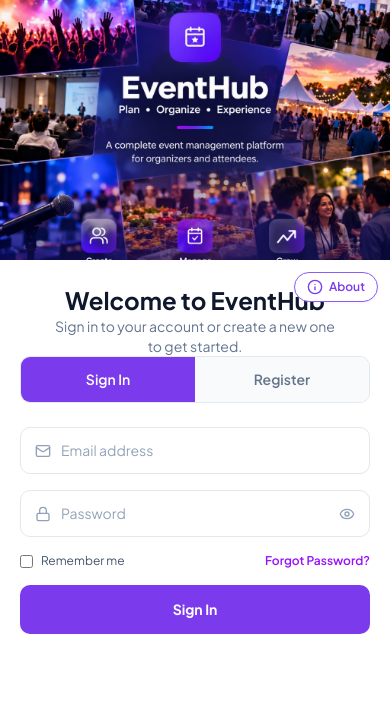
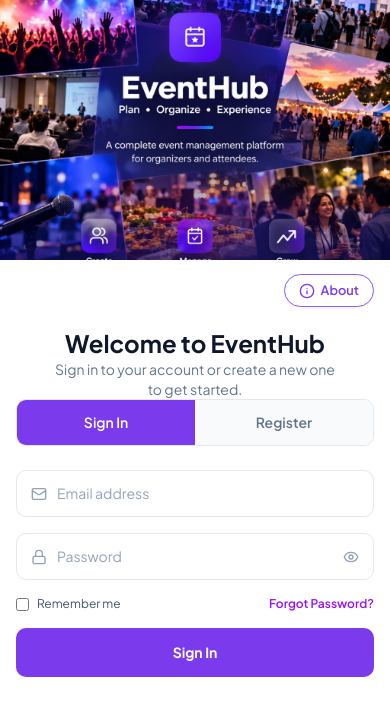
Before and after one commit to Sandeep3002/EventHub, a React (Vite) app in the folder frontend/: page / in a window 390 px wide. Shown: the top 716 px of the page. Built offline with nearby package versions, Linux system fonts and the light colour scheme; no server answers.

Commit message:
Fix mobile layout: About button no longer overlaps Welcome heading on phones (switch to flow positioning on small screens)

```diff
--- a/frontend/src/index.css
+++ b/frontend/src/index.css
@@ -464,6 +464,7 @@
 .landing-right {
   flex: 1;
   display: flex;
+  flex-direction: column;
   align-items: center;
   justify-content: center;
   padding: 40px;
@@ -807,10 +808,34 @@
   .landing-page { flex-direction: column; }
   .landing-left { min-height: 260px; flex: none; }
   .landing-features { gap: 20px; }
-  .landing-right { padding: 24px 20px; flex: none; }
-  .landing-form-card { max-width: 100%; }
-  .landing-top-actions { top: 12px; right: 12px; gap: 6px; }
-  .landing-help-btn, .landing-contact-btn { padding: 5px 12px; font-size: 0.75rem; }
+
+  /* Right panel: give room at top for the action bar in flow */
+  .landing-right {
+    flex-direction: column;
+    align-items: stretch;
+    padding: 0 0 32px 0;
+    flex: none;
+  }
+
+  /* Switch top-actions from absolute to static flow on mobile */
+  .landing-top-actions {
+    position: relative;
+    top: auto;
+    right: auto;
+    display: flex;
+    justify-content: flex-end;
+    padding: 14px 16px 0 16px;
+    gap: 8px;
+    z-index: 10;
+  }
+
+  /* Form card fills width with comfortable padding */
+  .landing-form-card {
+    max-width: 100%;
+    padding: 20px 16px 24px;
+  }
+
+  .landing-help-btn, .landing-contact-btn { padding: 6px 14px; font-size: 0.8rem; }
   .landing-icon-btn { width: 32px; height: 32px; }
 }
 
```
